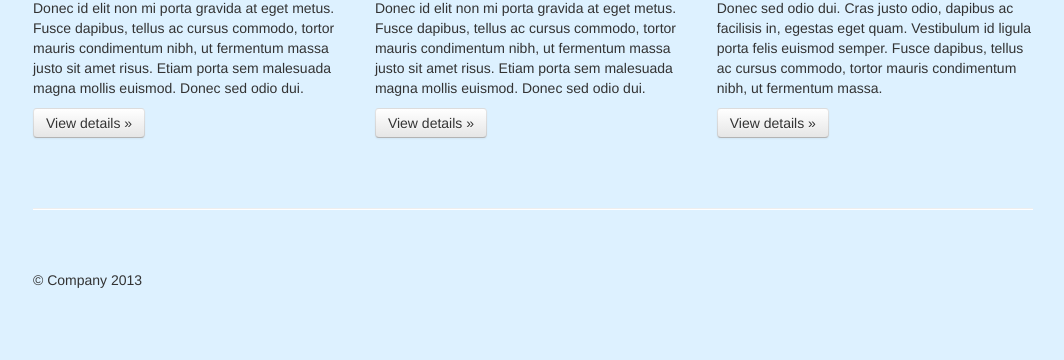
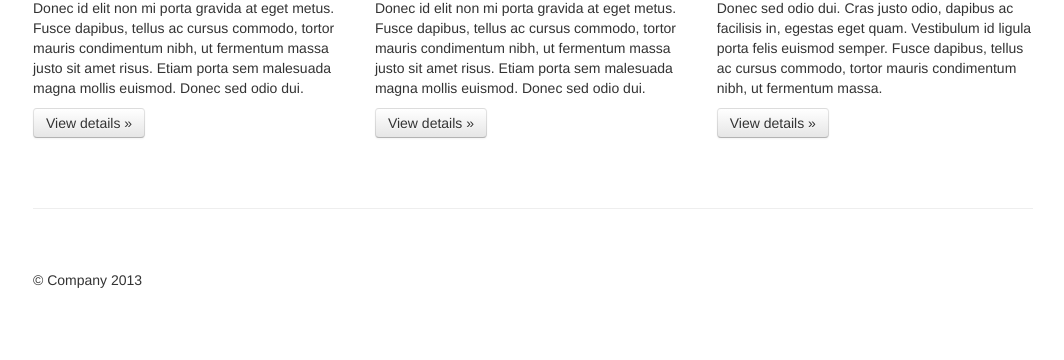
Before and after one commit to rubena/cvweb, a plain HTML site: page index.html in a window 1280 px wide. Shown: the part 591-951 px from the top of the page, without its empty margins (107-1171 px from the left). Drawn offline with nearby package versions, Linux system fonts and the light colour scheme.

Commit message:
Background color changed to white

```diff
--- a/css/page.css
+++ b/css/page.css
@@ -1,5 +1,5 @@
       body {
-        background-color: #DDF1FF;
+        background-color: #FFFFFF;
         padding-top: 20px;
         padding-bottom: 60px;
       }
```
